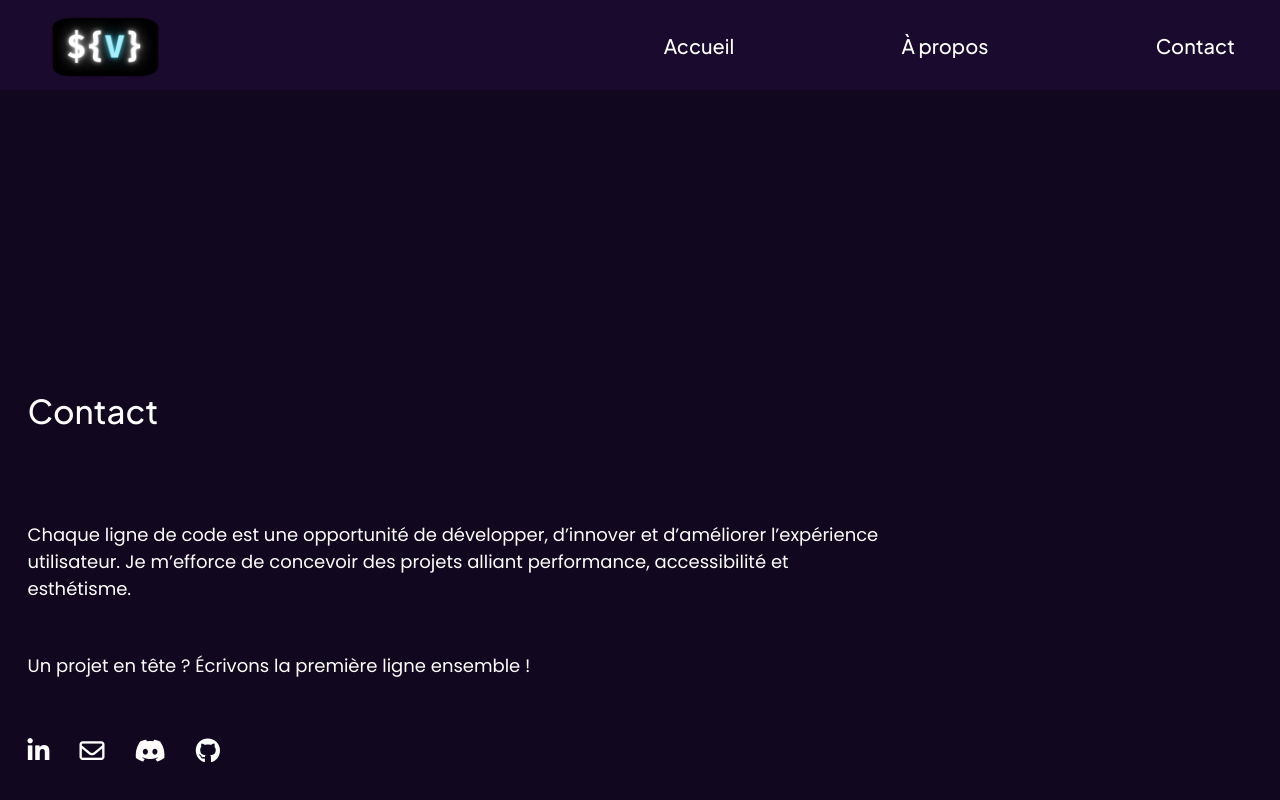
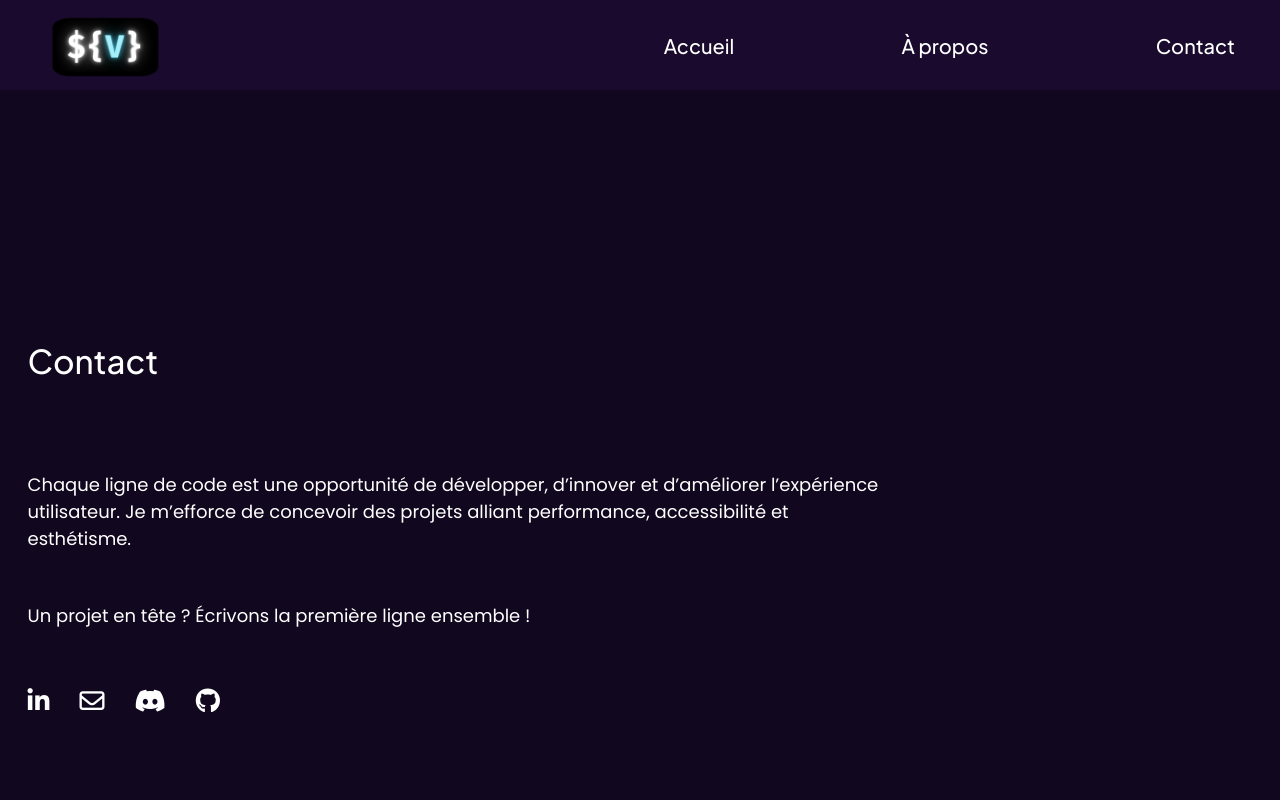
Before and after one commit to Iskandar835/Portfolio-v2, a React (Vite) app: page /about in a window 1280 px wide. Shown: the top 800 px of the page. Built offline with nearby package versions, Linux system fonts and the light colour scheme.

Commit message:
chore: correction style footer

```diff
--- a/src/components/Containers/Footer/styles.css
+++ b/src/components/Containers/Footer/styles.css
@@ -1,6 +1,6 @@
 footer {
    max-width: 1225px;
-   margin: 300px auto 80px auto;
+   margin: 250px auto 80px auto;
 }
 
 .footer-title {
```
